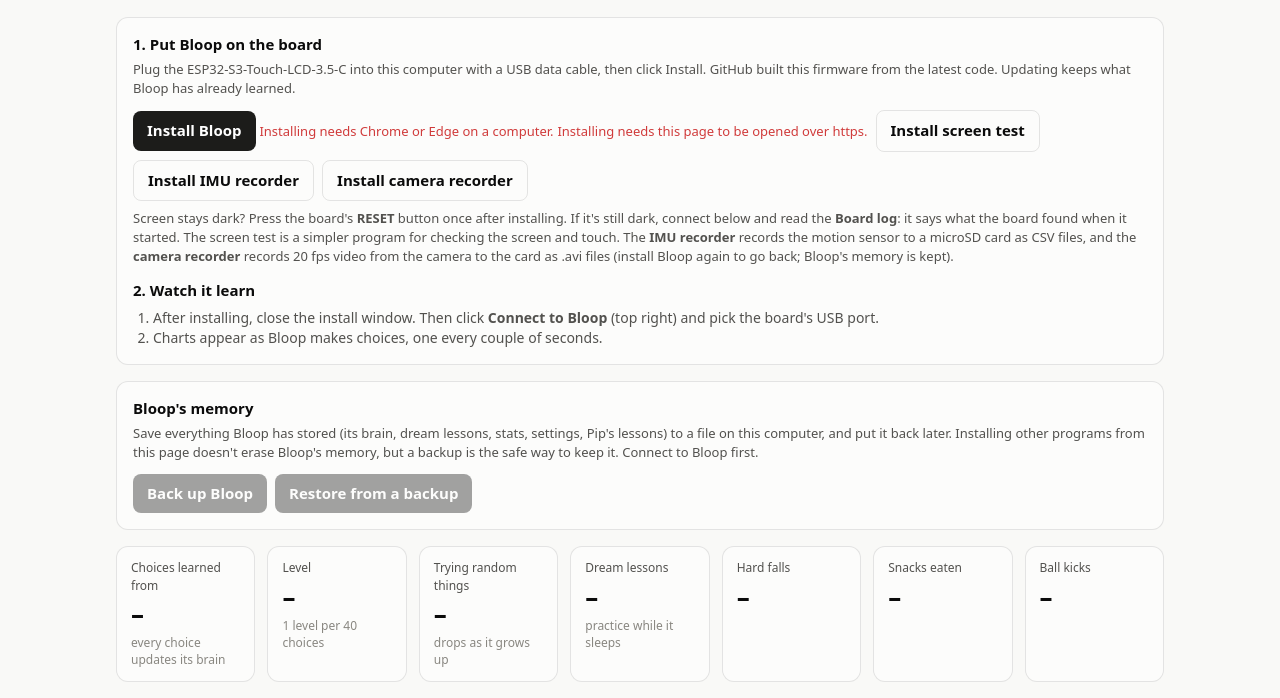
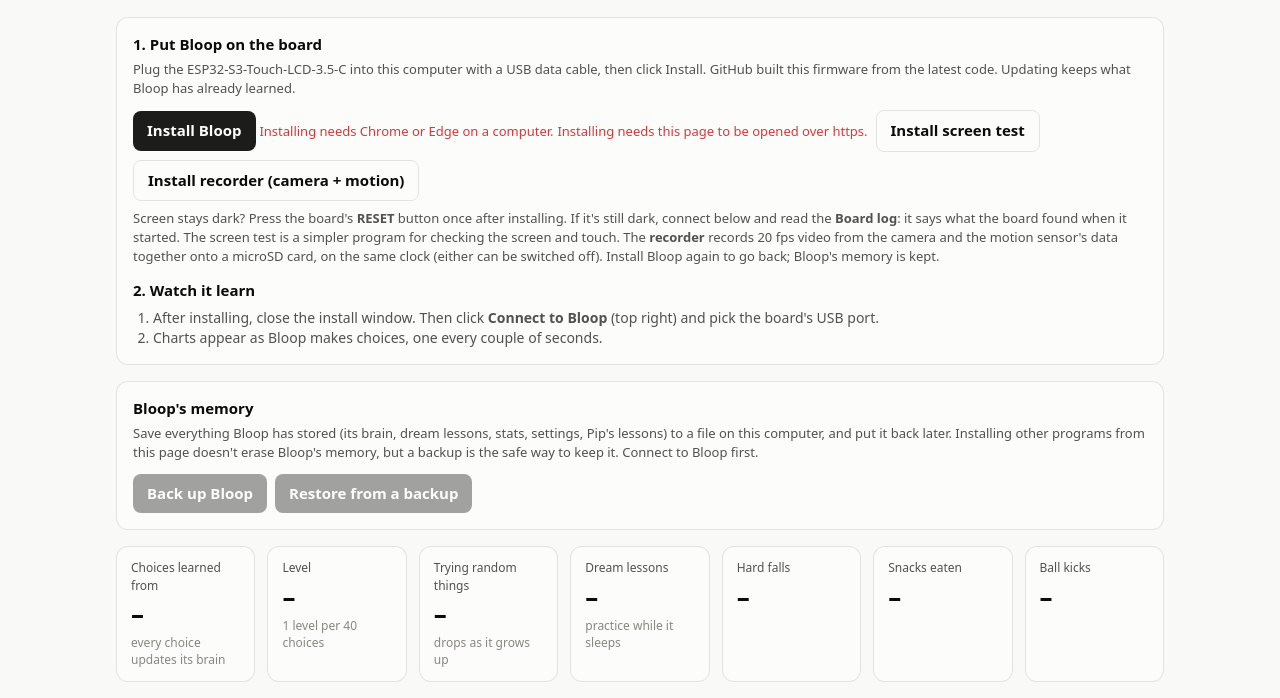
Before and after one commit to atrociouslyterrific/esp32-s3-touch-lcd-3.5c, a plain HTML site: page site/index.html in a window 1280 px wide. Shown: the part 90-788 px from the top of the page. Drawn offline with Linux system fonts and the light colour scheme; no server answers.

Commit message:
Merge the IMU and camera recorders into one Recorder
One program records 20 fps video and motion-sensor data together onto the
microSD card, on the same clock: rec_NNNN.avi, rec_NNNN_imu.csv and
rec_NNNN_frames.csv (when each frame was taken) in /rec. Video size and
motion rate can each be switched off. Separate tasks sample the motion
sensor and the camera on fixed beats; one writer task saves everything.
Replaces imu_recorder and camera_recorder on the website.

Co-Authored-By: Claude Opus 5.5 <noreply@anthropic.com>

```diff
--- a/site/index.html
+++ b/site/index.html
@@ -171,17 +171,13 @@ a { color: var(--series-1); }
           <button slot="activate" class="ghost">Install screen test</button>
           <span slot="unsupported"></span><span slot="not-allowed"></span>
         </esp-web-install-button>
-        <esp-web-install-button manifest="manifest-imu.json">
-          <button slot="activate" class="ghost">Install IMU recorder</button>
-          <span slot="unsupported"></span><span slot="not-allowed"></span>
-        </esp-web-install-button>
-        <esp-web-install-button manifest="manifest-cam.json">
-          <button slot="activate" class="ghost">Install camera recorder</button>
+        <esp-web-install-button manifest="manifest-rec.json">
+          <button slot="activate" class="ghost">Install recorder (camera + motion)</button>
           <span slot="unsupported"></span><span slot="not-allowed"></span>
         </esp-web-install-button>
         <span class="note" id="buildInfo" style="margin:0"></span>
       </div>
-      <p class="note" style="margin-top:8px">Screen stays dark? Press the board's <b>RESET</b> button once after installing. If it's still dark, connect below and read the <b>Board log</b>: it says what the board found when it started. The screen test is a simpler program for checking the screen and touch. The <b>IMU recorder</b> records the motion sensor to a microSD card as CSV files, and the <b>camera recorder</b> records 20 fps video from the camera to the card as .avi files (install Bloop again to go back; Bloop's memory is kept).</p>
+      <p class="note" style="margin-top:8px">Screen stays dark? Press the board's <b>RESET</b> button once after installing. If it's still dark, connect below and read the <b>Board log</b>: it says what the board found when it started. The screen test is a simpler program for checking the screen and touch. The <b>recorder</b> records 20 fps video from the camera and the motion sensor's data together onto a microSD card, on the same clock (either can be switched off). Install Bloop again to go back; Bloop's memory is kept.</p>
       <h2 style="margin-top:14px">2. Watch it learn</h2>
       <ol class="steps">
         <li>After installing, close the install window. Then click <b>Connect to Bloop</b> (top right) and pick the board's USB port.</li>
```
Also changed, not shown: 19 other files.
